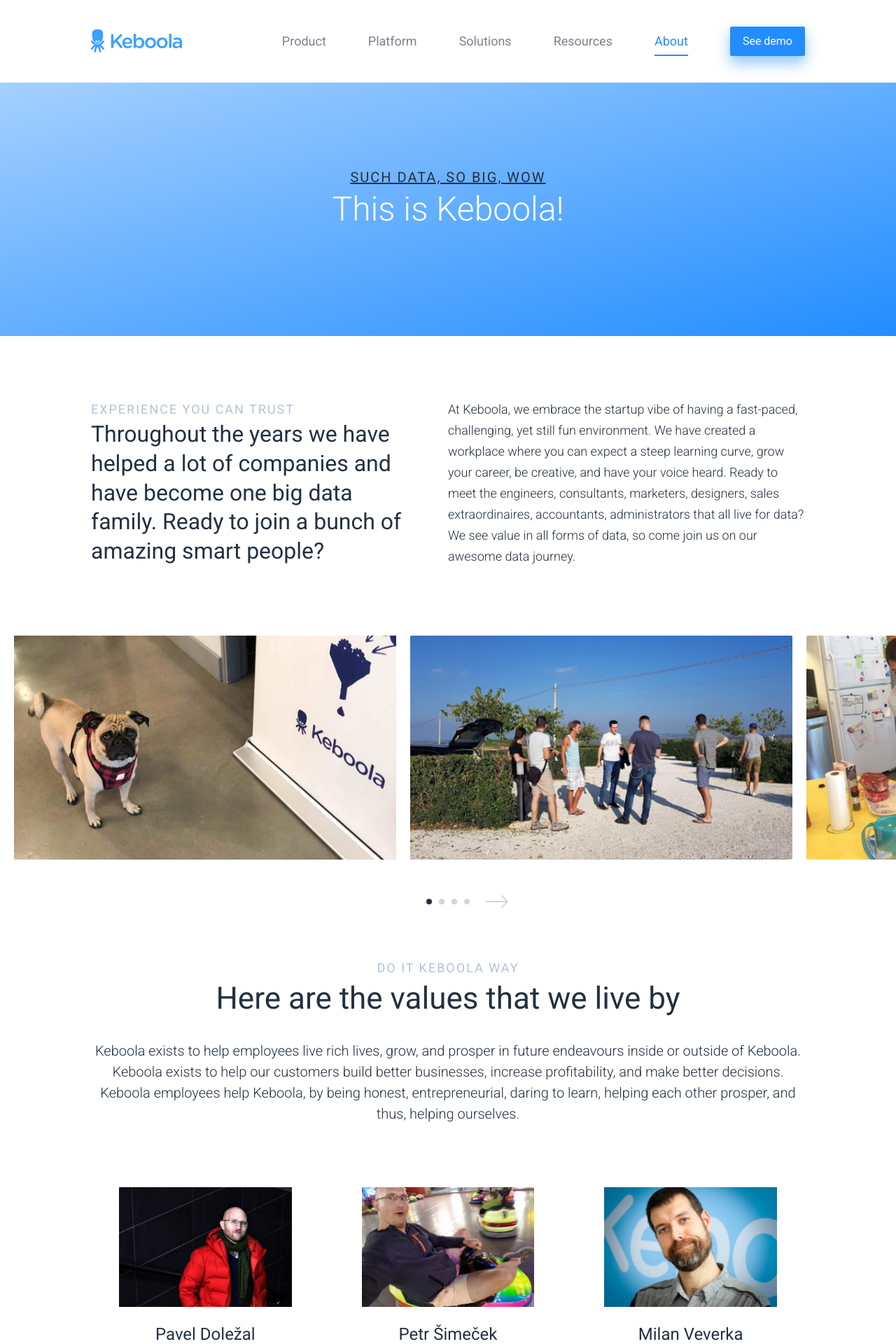
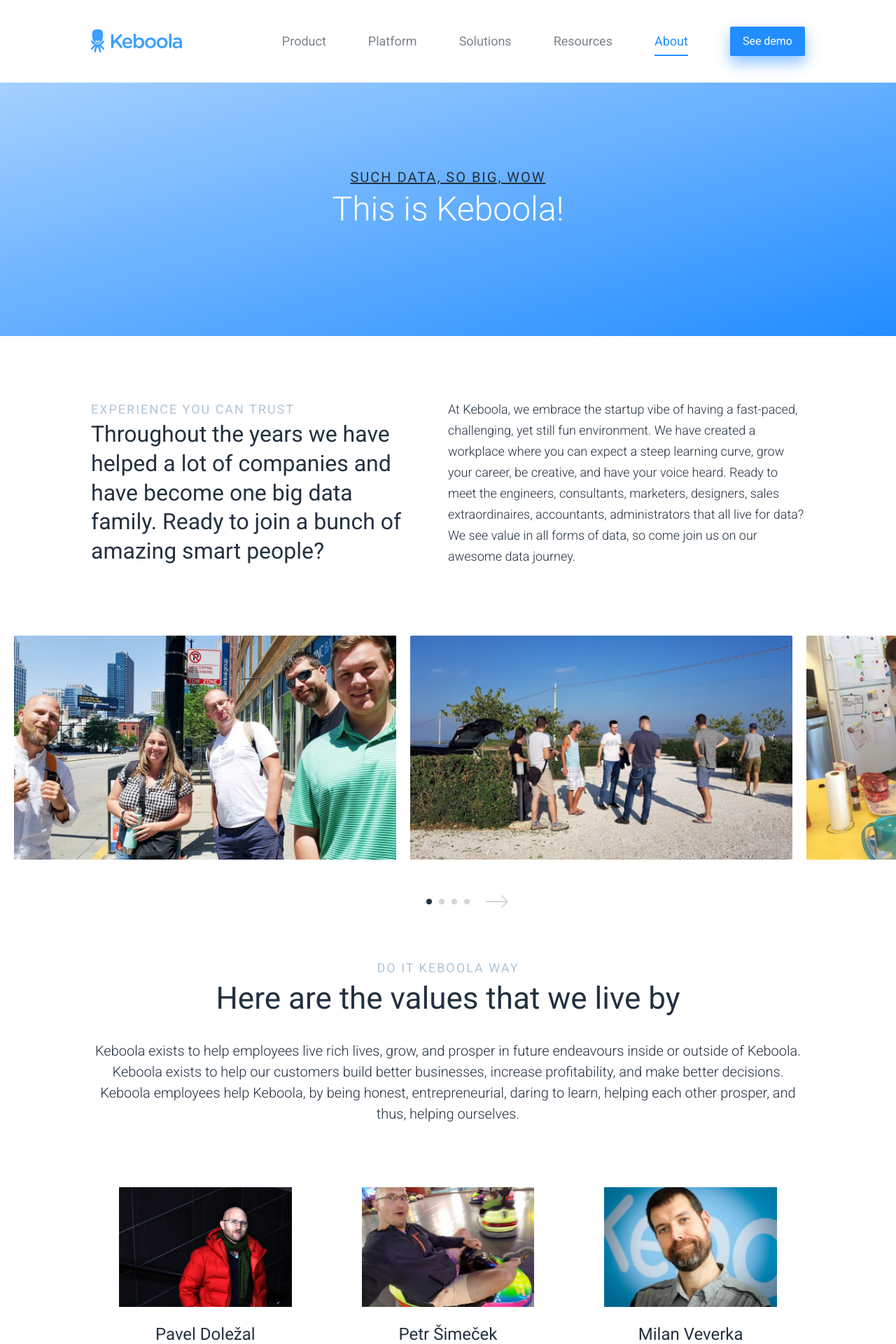
Before and after one commit to keboola/website, a Jekyll site: the page built from _about/about.md, in a window 1280 px wide. Shown: the top 1920 px of the page at 70% size. Built offline with Jekyll 4.4.1, drawn with Linux system fonts in a browser that asks for light colours; nearby versions of some CDN libraries.

Commit message:
Update from Forestry.io - Updated about.md

```diff
--- a/_about/about.md
+++ b/_about/about.md
@@ -25,7 +25,7 @@
 - template: gallery-list
   block: gallery-list
   list:
-  - photo: "/uploads/about-dog-1.jpg"
+  - photo: "/uploads/about7-2.jpg"
   - photo: "/uploads/photo4.jpg"
   - photo: "/uploads/photo0.jpg"
   - photo: "/uploads/photo2.jpg"
```
